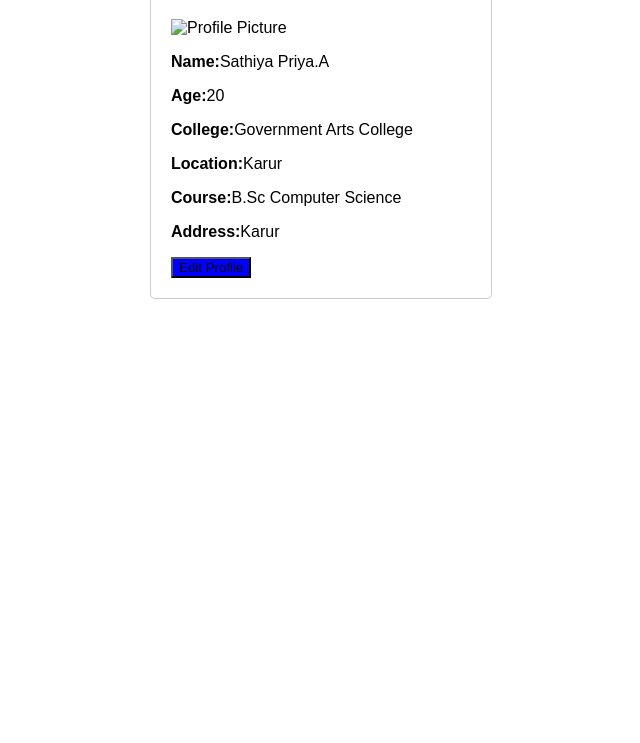
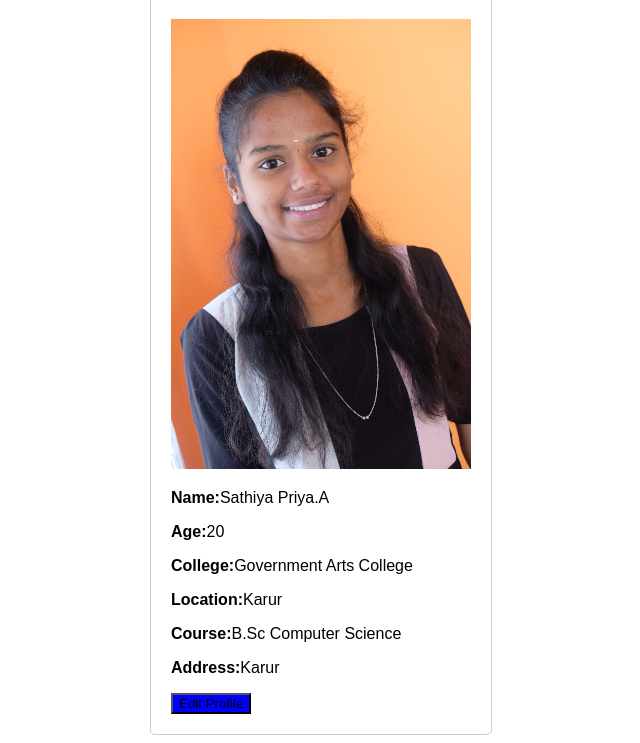
Before and after one commit to sathiyapriyaprakash/Digitalportfolio, a plain HTML site: page index.html in a window 1280 px wide. Shown: the part 90-833 px from the top of the page, without its empty margins (319-959 px from the left). Before the commit the page ends 800 px from the top, so only its background shows below. Drawn offline with Linux system fonts and the light colour scheme.

Commit message:
Update index.html

```diff
--- a/index.html
+++ b/index.html
@@ -26,7 +26,7 @@
 <body>
   <div class="profile">
     <h1>User Profile</h1>
-    <img src="profile-picture.jpg" alt="Profile Picture">
+    <img src="1682526031732.jpg" alt="Profile Picture">
     <p><strong>Name:</strong>Sathiya Priya.A</p>
     <p><strong>Age:</strong>20</p>
     <p><strong>College:</strong>Government Arts College</p>
```
